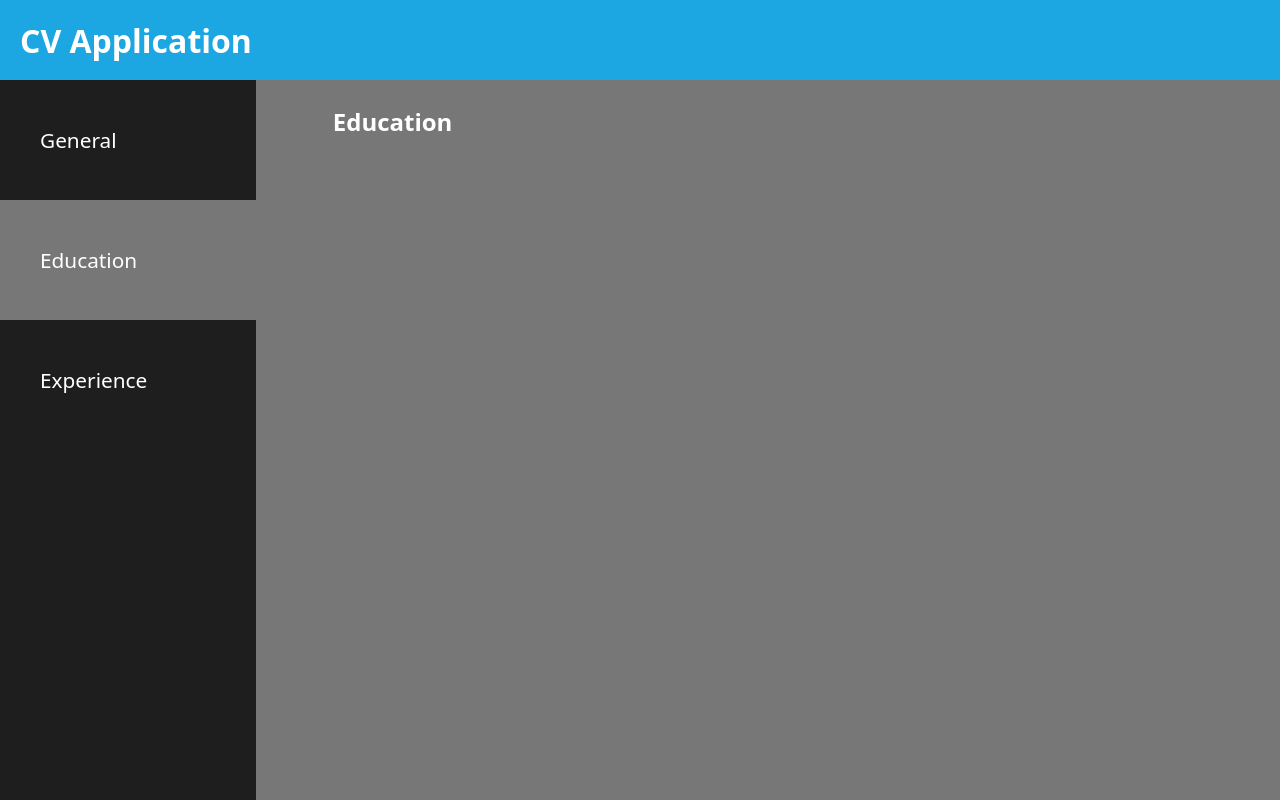
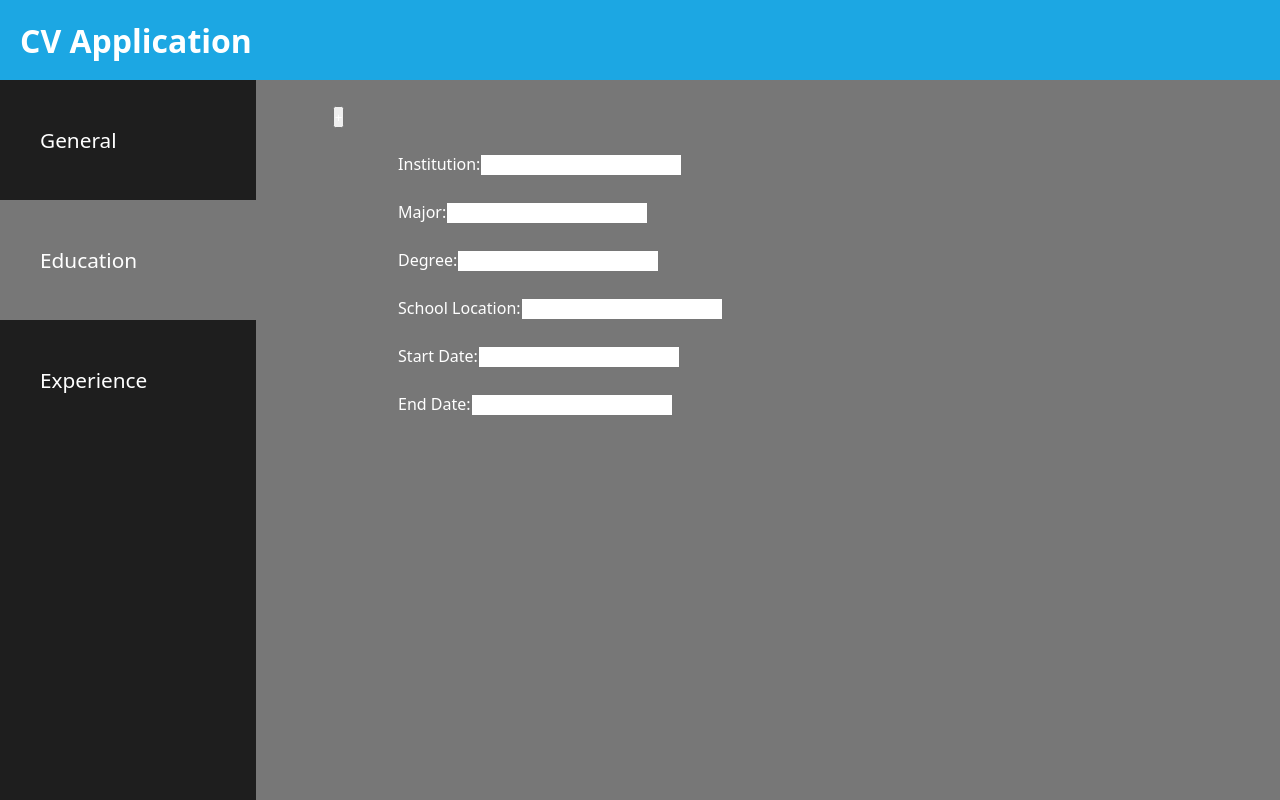
Before and after one commit to ImExtraPolite3/resume-builder, a React (Vite) app: page / in a window 1280 px wide. Both pictures are taken after a click on the button "Education". Built offline with nearby package versions, Linux system fonts and the light colour scheme.

Commit message:
add section content

```diff
--- a/src/components/Education.jsx
+++ b/src/components/Education.jsx
@@ -4,7 +4,31 @@ export default function Education({ hideEducation, onEducation }) {
       className="education"
       style={{ display: hideEducation, backgroundColor: onEducation }}
     >
-      <h1>Education</h1>
+      <button>+</button>
+      <div>
+        <label htmlFor="institution">Institution:</label>
+        <input type="text" id="institution" />
+      </div>
+      <div>
+        <label htmlFor="major">Major:</label>
+        <input type="text" id="major" />
+      </div>
+      <div>
+        <label htmlFor="degree">Degree:</label>
+        <input type="text" id="degree" />
+      </div>
+      <div>
+        <label htmlFor="location">School Location:</label>
+        <input type="text" id="location" />
+      </div>
+      <div>
+        <label htmlFor="start-date">Start Date:</label>
+        <input type="text" id="start-date" />
+      </div>
+      <div>
+        <label htmlFor="end-date">End Date:</label>
+        <input type="text" id="end-date" />
+      </div>
     </div>
   );
 }
--- a/src/components/Experience.jsx
+++ b/src/components/Experience.jsx
@@ -4,7 +4,27 @@ export default function Experience({ hideExperience, onExperience }) {
       className="experience"
       style={{ display: hideExperience, backgroundColor: onExperience }}
     >
-      <h1>Experience</h1>
+      <button>+</button>
+      <div>
+        <label htmlFor="work-title">Title:</label>
+        <input type="text" id="work-title" />
+      </div>
+      <div>
+        <label htmlFor="company">Company</label>
+        <input type="text" id="company" />
+      </div>
+      <div>
+        <label htmlFor="office-location">Office Location</label>
+        <input type="text" id="office-location" />
+      </div>
+      <div>
+        <label htmlFor="start-date">Start Date:</label>
+        <input type="text" id="start-date" />
+      </div>
+      <div>
+        <label htmlFor="end-date">End Date:</label>
+        <input type="text" id="end-date" />
+      </div>
     </div>
   );
 }
--- a/src/components/General.jsx
+++ b/src/components/General.jsx
@@ -4,7 +4,26 @@ export default function General({ hideGeneral, onGeneral }) {
       className="general"
       style={{ display: hideGeneral, backgroundColor: onGeneral }}
     >
-      <h1>General</h1>
+      <div>
+        <label htmlFor="first-name">First Name: </label>
+        <input type="text" id="first-name" />
+      </div>
+      <div>
+        <label htmlFor="last-name">Last Name: </label>
+        <input type="text" id="last-name" />
+      </div>
+      <div>
+        <label htmlFor="get-email">Email: </label>
+        <input type="email" name="get-email" id="get-email" />
+      </div>
+      <div>
+        <label htmlFor="get-phone-number">Phone Number: </label>
+        <input type="number" name="get-phone-number" id="get-phone-number" />
+      </div>
+      <div>
+        <label htmlFor="summary">Summary: </label>
+        <textarea name="summary" id="summary"></textarea>
+      </div>
     </div>
   );
 }
```
